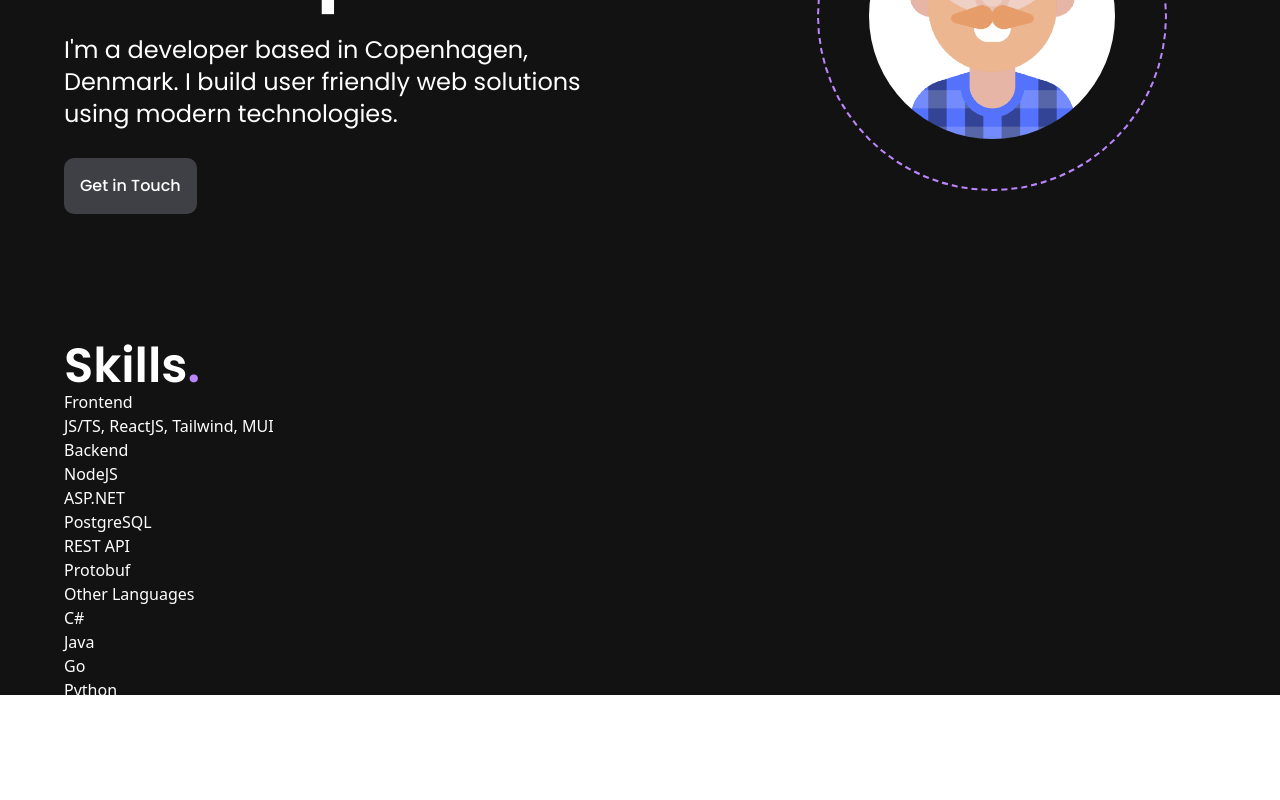
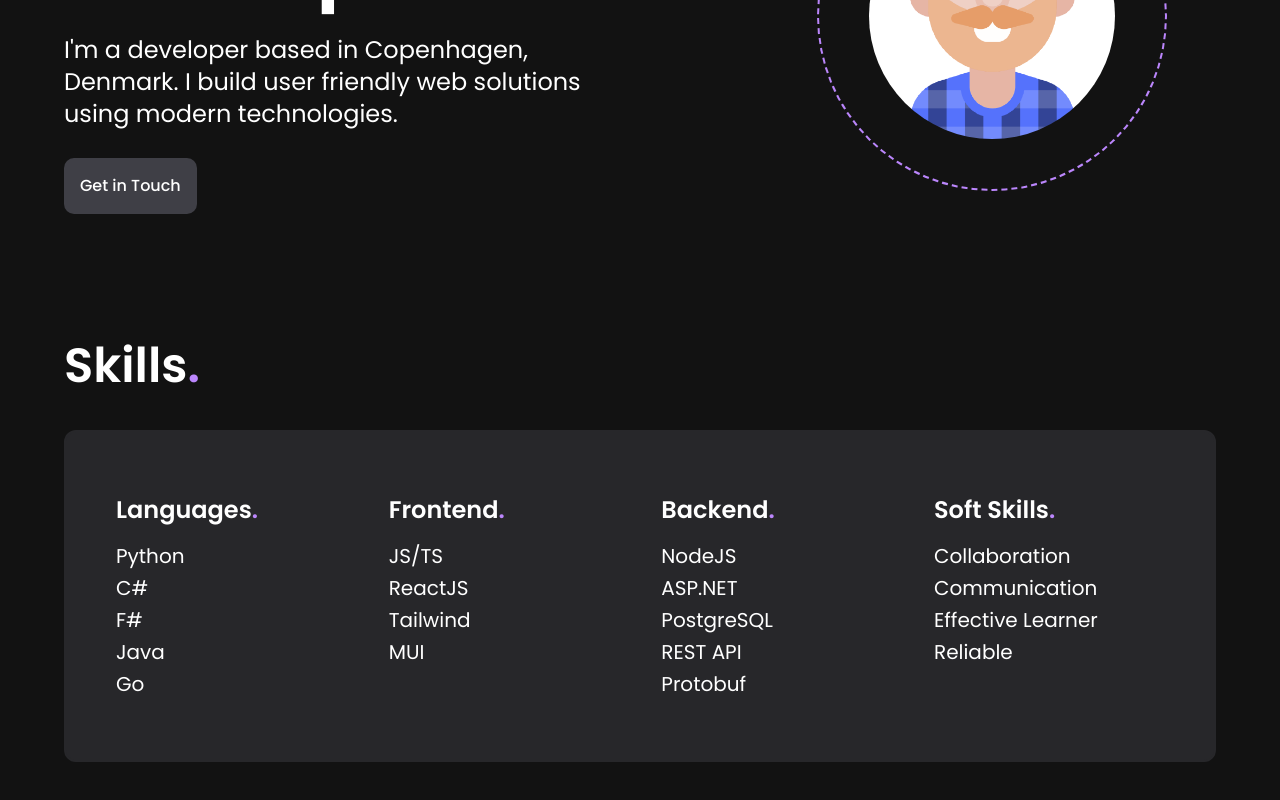
Before and after one commit to KusMar00/KusMar00.github.io, a React (Vite) app: page / in a window 1280 px wide. Shown: the part 368-1168 px from the top of the page. Before the commit the page ends 1063 px from the top, so only its background shows below. Built offline with nearby package versions, Linux system fonts and the light colour scheme.

Commit message:
Add skills section

```diff
--- a/src/App.jsx
+++ b/src/App.jsx
@@ -15,9 +15,7 @@ function App() {
           <Hero />
         </div>
       </div>
-      <div
-        className={`bg-primary ${styles.paddingX} ${styles.flexStart} h-[52.18vh]`}
-      >
+      <div className={`bg-primary ${styles.paddingX} ${styles.flexStart}`}>
         <div className={styles.boxWidth}>
           <Experience /> <Skills /> <About />
         </div>
--- a/src/components/Skills.jsx
+++ b/src/components/Skills.jsx
@@ -6,16 +6,27 @@ const Skills = () => (
     <h2 className="font-poppins text-white text-5xl font-semibold">
       Skills<span className="text-secondary">.</span>
     </h2>
-    <div className="text-white">
+    <div className="text-white font-poppins text-xl flex xs:flex-row flex-col flex-wrap items-start justify-between bg-zinc-800 rounded-xl p-[50px] mt-10 border-2 border-solid border-zinc-800 hover:border-secondary">
       {skills.map((category) => (
-        <div id={category.id}>
-          <ul>
-            <li>{category.title}</li>
-            {category.skills.map((skill, index) => (
-              <li key={index}>{skill}</li>
-            ))}
-          </ul>
-        </div>
+        <ul
+          id={category.id}
+          className="w-15 flex-shrink-0 relative min-w-[230px] my-3"
+        >
+          <li className="text-2xl font-semibold mb-4">
+            {category.title}
+            <span className="text-secondary">.</span>
+          </li>
+          {category.skills.map((skill, index) => (
+            <li
+              className={`${
+                index === category.skills.length - 1 ? "mb-0" : "mb-1"
+              }`}
+              key={index}
+            >
+              {skill}
+            </li>
+          ))}
+        </ul>
       ))}
     </div>
   </section>
--- a/src/constants/index.js
+++ b/src/constants/index.js
@@ -16,20 +16,21 @@ export const navLinks = [
 
 export const skills = [
   {
+    id: "languages",
+    title: "Languages",
+    skills: ["Python", "C#", "F#", "Java", "Go"],
+  },
+  {
     id: "frontend",
     title: "Frontend",
-    skills: ["JS/TS, ReactJS, Tailwind, MUI"],
+    skills: ["JS/TS", "ReactJS", "Tailwind", "MUI"],
   },
   {
     id: "backend",
     title: "Backend",
     skills: ["NodeJS", "ASP.NET", "PostgreSQL", "REST API", "Protobuf"],
   },
-  {
-    id: "languages",
-    title: "Other Languages",
-    skills: ["C#", "Java", "Go", "Python", "F#"],
-  },
+
   {
     id: "softSkills",
     title: "Soft Skills",
--- a/src/index.css
+++ b/src/index.css
@@ -50,8 +50,8 @@
   background: linear-gradient(
     144.39deg,
     #ffffff -278.56%,
-    #6d6d6d -78.47%,
-    #11101d 91.61%
+    #374151 -78.47%,
+    #121212 91.61%
   );
 }
 
```
